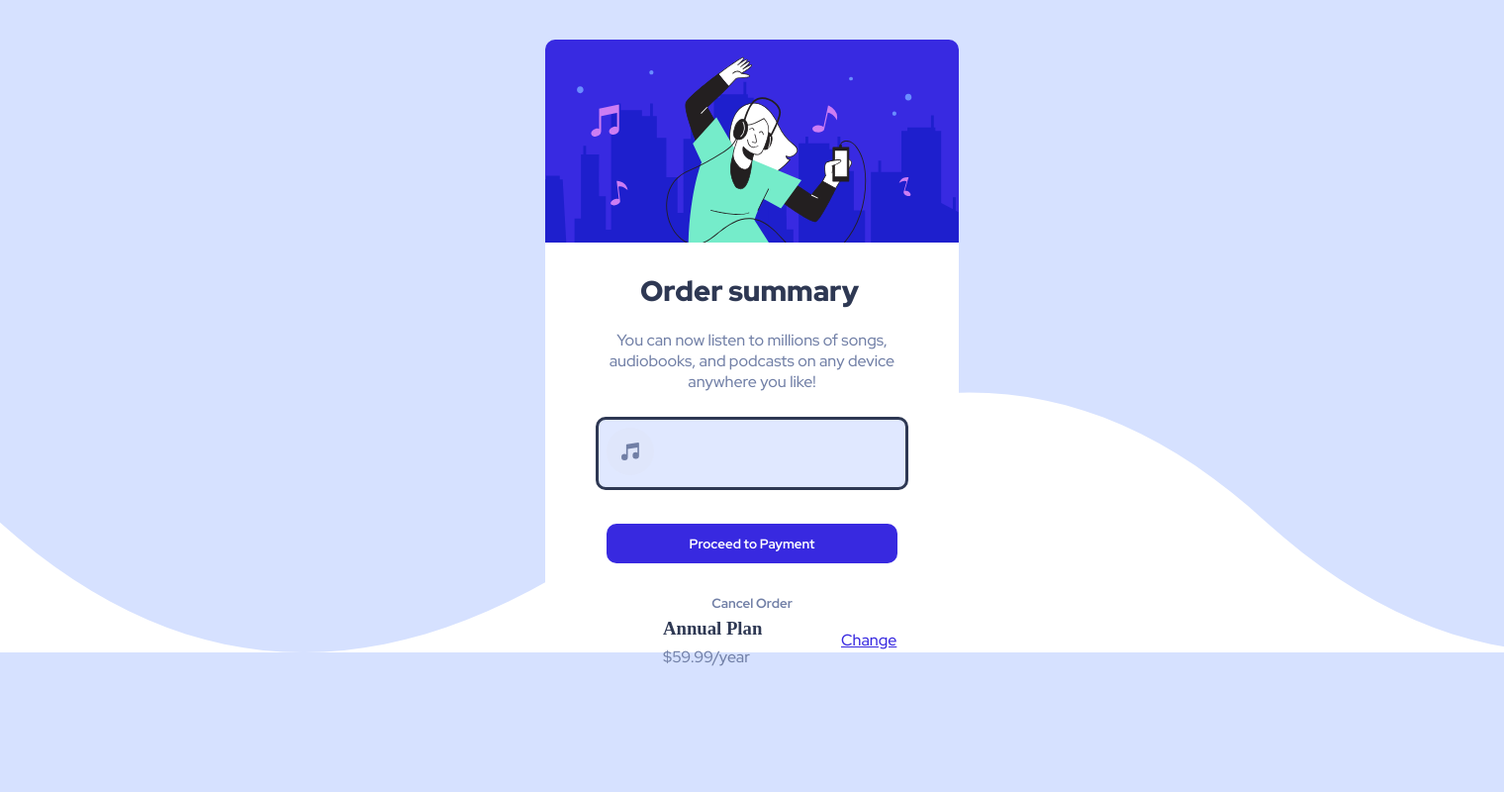
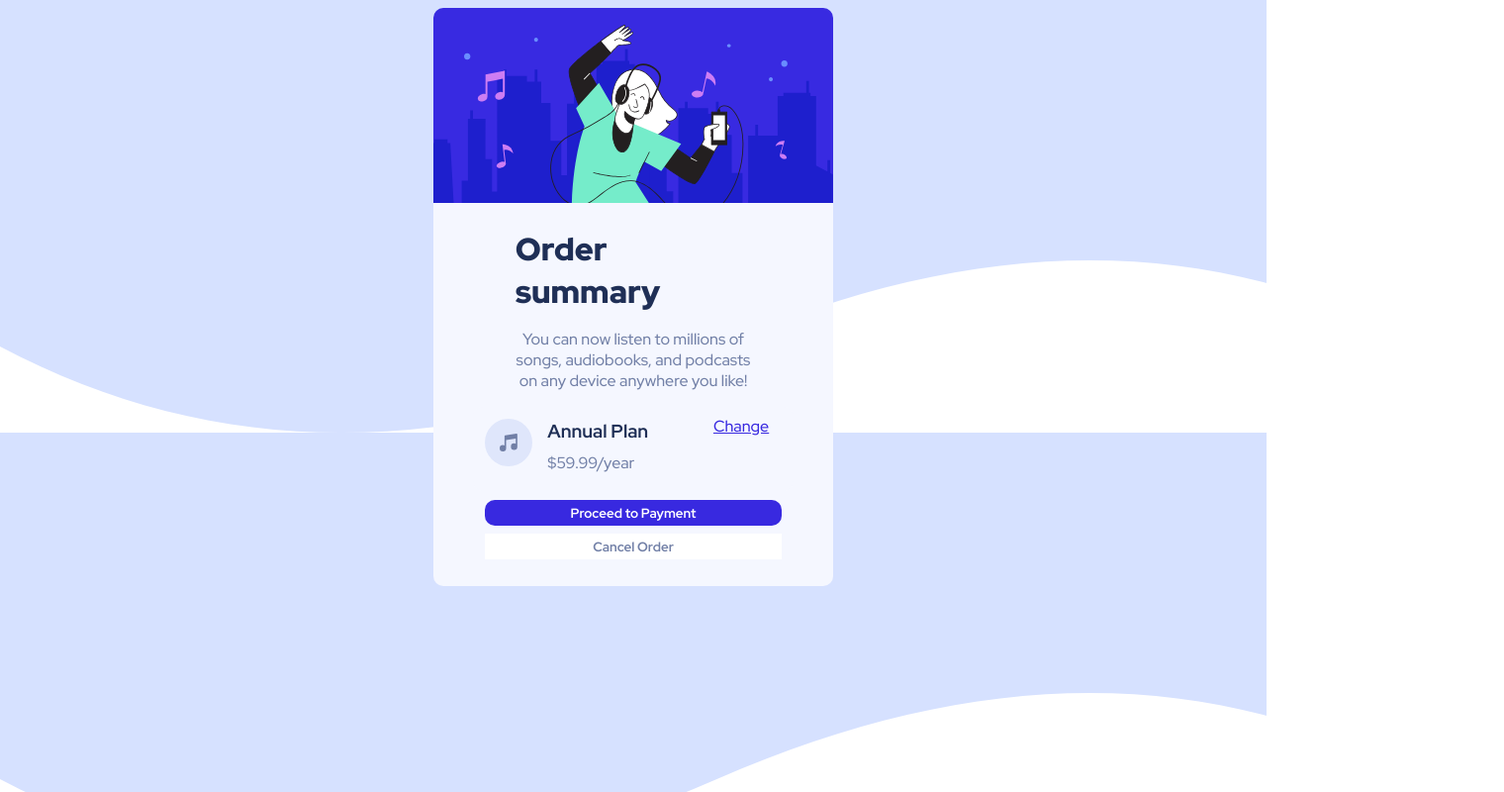
Before and after one commit to andriime/sn, a plain HTML site: page index.html in a window 1280 px wide. Shown: the whole page at 99% size, 1520 px wide, since content can reach past the window. Drawn offline with Linux system fonts and the light colour scheme; files whose address does not match are found by name.

Commit message:
Changed css

```diff
--- a/css/styles.css
+++ b/css/styles.css
@@ -1,52 +1,48 @@
+
+
+
 .annual-plan {
-  margin-bottom: 7px;
+  color: hsl(223, 47%, 23%);
+  font-family: 'Red Hat Display', sans-serif;
+  font-weight: 700;
+  margin-top: 0;
+  margin-bottom: 3%;
 }
 
 
-.attribution {
-   font-size: 11px; text-align: center;
- }
 
-.attribution a {
-   color: hsl(228, 45%, 44%);
+body {
+    background: url("C:/Users/HP 8470p/Desktop/Guide/html-projects/order-summary-component-main/images/pattern-background-desktop.svg");
+    color: hsl(224, 23%, 55%);
   }
 
 
- body {
-     background-image: url("C:/Users/HP 8470p/Desktop/Guide/html-projects/order-summary-component-main/images/pattern-background-desktop.svg");
-     background-position: center center;
-     background-size: 100% 100%;
-     height: 100%;
-     margin: 0;
-     padding: 40px;
-     color: #2e3853;
-     width: 1440px;
 
- }
-
-.cancel-order-btn {
+.cancel-order-btn{
+  background-color: white ;
   border: none;
-  background-color: white;
   color: hsl(224, 23%, 55%);
+  display: block;
   font-family: 'Red Hat Display', sans-serif;
   font-weight: 700;
-  margin: auto;
-  width: 100%;
+  width: 74%;
+  margin: 2% auto;
+  padding: 1%;
+
 }
 
 .cancel-order-btn:hover {
   color: hsl(223, 47%, 23%);
-
 }
 
 
 .change-link {
-   bottom: 33px;
   color: hsl(245, 75%, 52%);
   font-family: 'Red Hat Display', sans-serif;
   font-weight: 500;
-   left: 180px;
-   position: absolute;
+  position:absolute;
+  bottom:39%;
+  left: 70%
 }
 
 .change-link:hover {
@@ -54,109 +50,90 @@
 }
 
 
- div {
-   margin: 0;
+.first-div {
+  margin-bottom: 0;
+}
+
+h1 {
+  color:hsl(223, 47%, 23%);
+  font-family: 'Red Hat Display', sans-serif;
+  font-weight: 900;
+  margin: auto;
+  width: 59%;
 }
 
 
-.first-div {
-  min-height: 100%;
-}
+.hero-img {
+  border-top-right-radius: 10px;
+  border-top-left-radius: 10px;
+  margin: auto 34% 0 34%;
+  width: 32%;
 
 
-h1 {
-  margin-top: 0;
-  margin-bottom: 0;
-}
-
-.hero-img {
-  border-top-left-radius: 10px;
-  border-top-right-radius: 10px;
-  display: block;
-  margin-left: auto;
-  margin-right: auto;
-  margin-bottom: 0;
-  width: 29.09%;
-  }
-
-
-.html {
-  height: 100%;
-  margin: 0;
 }
 
 
 .icon-music {
-  margin-right: 20px;
+  float: left;
+  margin-right: 5%
 }
 
+
 .middle-div {
-  background-color: white;
-  display: block;
-  margin-top: 0;
-  margin-left: auto;
-  margin-right: auto;
-  padding-top: 30px;
-  width: 29.09%;
+  background-color: hsl(225, 100%, 98%);
+  border-bottom-left-radius: 10px;
+  border-bottom-right-radius: 10px;
+  margin: 0 auto auto auto;
+  padding-bottom: 1.5%;
+  padding-top: 2%;
+  position: relative;
+  bottom: 5px;
+  width: 32%
 }
 
-.music-div {
-  background-color: hsl(225, 100%, 94%);
-  border-style: solid;
+.music-div{
+  background-color: hsl(225, 100%, 98%);
   border-radius: 10px;
   margin: auto;
-  margin-top: 25px;
-  margin-bottom: 34px;
-  padding: 8px;
-  width: 70%;
-}
-
-.order-summary {
-  font-size: 1.8rem;
-  font-family: 'Red Hat Display', sans-serif;
-  font-weight: 900;
-  width: 54%;
-  margin: 0 auto 20px auto;
-}
-
-p {
-  color: hsl(224, 23%, 55%);
-  font-size: 1rem;
-  font-family: 'Red Hat Display', sans-serif;
-  font-weight: 500;
+  padding: 3% 3% 0.5% 3%;
+  width:74%;
 }
 
 .payment-btn {
+  border: none;
   background-color: hsl(245, 75%, 52%);
-  border: none;
   border-radius: 10px;
   color: white;
   display: block;
   font-family: 'Red Hat Display', sans-serif;
   font-weight: 700;
-  height: 40px;
-  margin: auto auto 30px auto;
-  width: 70%;
+  width: 74%;
+  margin: 2% auto;
+  padding: 1%;
 }
-
 
 .payment-btn:hover {
   background-color: hsl(224, 23%, 55%);
 }
 
+
 .price {
-  margin-top: 0;
+  margin-top: 1%;
+  font-family: 'Red Hat Display', sans-serif;
+  font-weight: 500;
 }
 
-.three-items {
-  position: absolute;
-  left: 670px;
-  bottom: 110px;
+
+.two-items {
+  position: relative;
+  bottom: 0;
 }
 
-.you-can {
-  margin: auto;
+
+.you-can{
+  font-family: 'Red Hat Display', sans-serif;
+  font-weight: 500;
+  margin: 4% auto 4% auto;
   text-align: center;
-  width: 70%;
-
+  width: 60%;
 }
```
Lines whose indentation alone changed are shown as unchanged.
